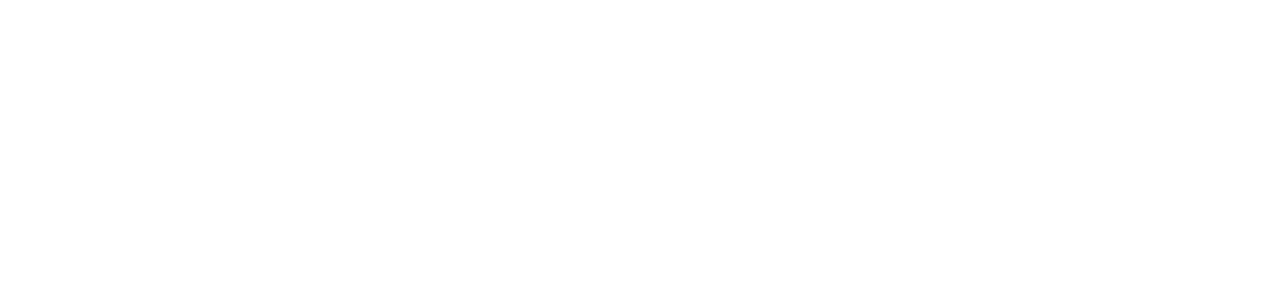
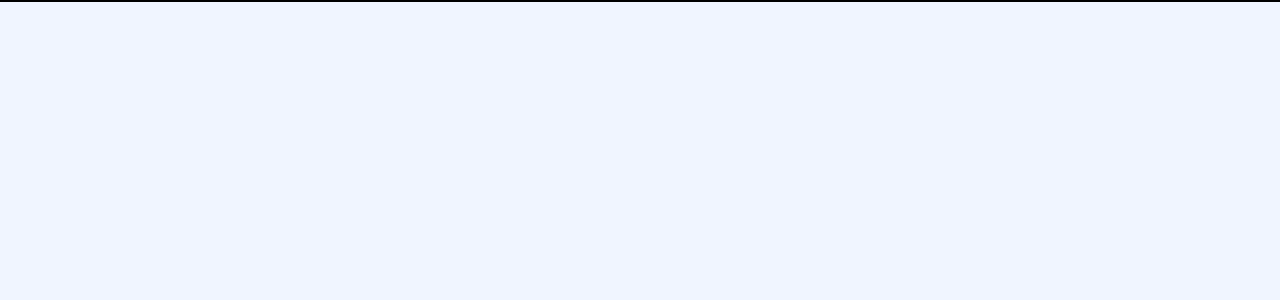
Before and after one commit to juliabush/react-multi-step-form, a React (Vite) app: page / in a window 1280 px wide. Shown: the top 300 px of the page. Built offline with nearby package versions, Linux system fonts and the light colour scheme.

Commit message:
Adding global and local css styles

```diff
--- /dev/null
+++ b/src/App.css
@@ -0,0 +1,3 @@
+.container {
+  border: 1px solid black;
+}
--- a/src/App.tsx
+++ b/src/App.tsx
@@ -1,7 +1,11 @@
+import "./App.css";
+
 function App() {
   return (
-    <div>
-      <form action=""></form>
+    <div className="container">
+      <form action="">
+        <div className="page-number"></div>
+      </form>
     </div>
   );
 }
--- /dev/null
+++ b/src/Index.css
@@ -0,0 +1,76 @@
+:root {
+  /* ## Colors */
+  /* ### Primary */
+
+  --clr-Blue-950: hsl(213, 96%, 18%);
+  --clr-Purple-600: hsl(243, 100%, 62%);
+  --clr-Blue-300: hsl(228, 100%, 84%);
+  --clr-Blue-200: hsl(206, 94%, 87%);
+  --clr-Red-500: hsl(354, 84%, 57%);
+
+  /* ### Neutral */
+
+  --clr-Grey-500: hsl(231, 11%, 63%);
+  --clr-Purple-200: hsl(229, 24%, 87%);
+  --clr-Blue-100: hsl(218, 100%, 97%);
+  --clr-Blue-50: hsl(231, 100%, 99%);
+  --clr-White: hsl(0, 100%, 100%);
+
+  /* ### Body Copy */
+
+  --Font-size: 1rem;
+}
+
+*,
+*::before,
+*::after {
+  box-sizing: border-box;
+}
+
+* {
+  margin: 0;
+  padding: 0;
+  font-size: inherit;
+}
+
+body {
+  -webkit-font-smoothing: antialiased;
+}
+
+img,
+picture,
+video,
+canvas,
+svg {
+  display: block;
+}
+
+input,
+button,
+textarea,
+select {
+  font: inherit;
+  font-family: inherit;
+}
+
+html {
+  -moz-text-size-adjust: none;
+  -webkit-text-size-adjust: none;
+  text-size-adjust: none;
+}
+
+ul[role="list"],
+ol[role="list"] {
+  list-style: none;
+}
+
+#root,
+#__next {
+  isolation: isolate;
+}
+html,
+body {
+  height: 100%;
+  display: grid;
+  background-color: var(--clr-Blue-100);
+}
--- a/src/main.tsx
+++ b/src/main.tsx
@@ -1,6 +1,7 @@
 import { StrictMode } from "react";
 import { createRoot } from "react-dom/client";
 import App from "./App.tsx";
+import "./Index.css";
 
 createRoot(document.getElementById("root")!).render(
   <StrictMode>
```
